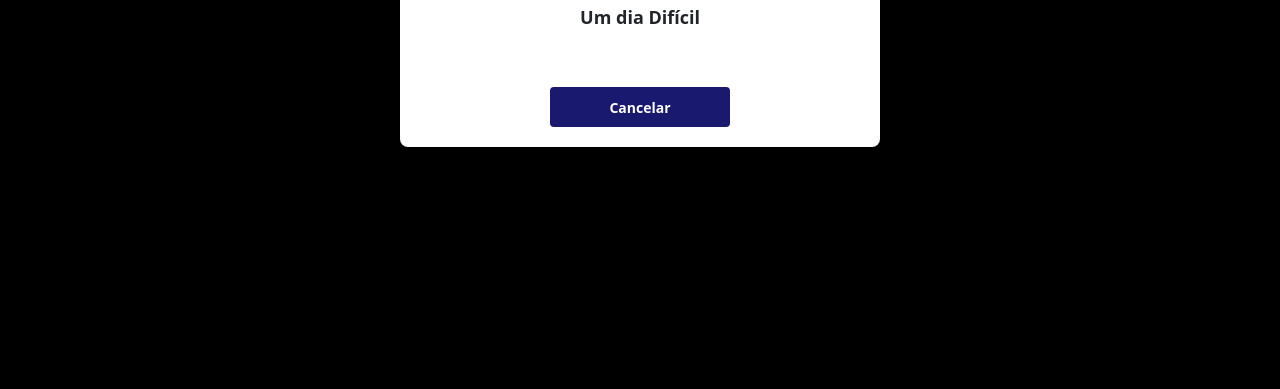
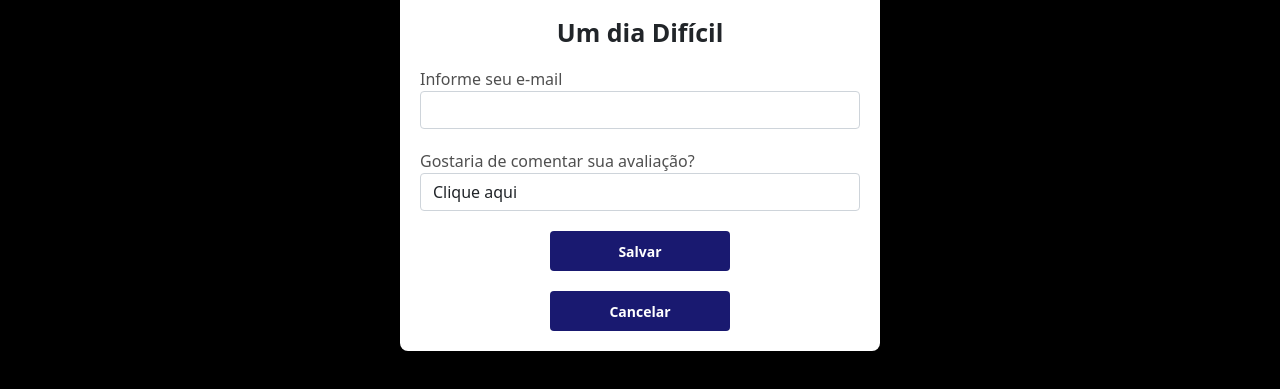
Before and after one commit to marceleoliveira/DSMovie, a plain HTML site: page form.html in a window 1280 px wide. Shown: the part 463-852 px from the top of the page. Before the commit the page ends 800 px from the top, so only its background shows below. Drawn offline with nearby package versions, Linux system fonts and the light colour scheme.

Commit message:
Formulário parte 2

```diff
--- a/css/styles.css
+++ b/css/styles.css
@@ -94,9 +94,48 @@ a, a:hover {
     align-items: center;
     justify-content: center;
     border-radius: 4px;
+    border: 0;
 }
 
 .dsmovie-form-container {
     padding: 40px 0;
     max-width: 480px;
 }
+
+.dsmovie-form-description {
+    background-color: #fff;
+    padding: 20px;
+    display: flex;
+    flex-direction: column;
+    align-items: center;
+    border-bottom-left-radius: 8px;
+    border-bottom-right-radius: 8px;
+}
+
+.dsmovie-form-description h3 {
+    font-size: 25px;
+    font-weight: 700;
+    margin-bottom: 20px;
+}
+
+.dsmovie-form {
+    width: 100%;
+
+}
+
+.dsmovie-form-group {
+    margin-bottom: 20px;
+}
+
+.dsmovie-form-group label {
+    font-size: 16px;
+    color: #4F4F4F;
+}
+
+.dsmovie-form-btn-container {
+    display: flex;
+    align-items: center;
+    flex-direction: column;
+    height: 100px;
+    justify-content: space-between;
+}
--- a/form.html
+++ b/form.html
@@ -34,9 +34,34 @@
                 <div>
                     <div class="dsmovie-card">
                         <img src="https://www.themoviedb.org/t/p/w533_and_h300_bestv2/7CamWBejQ9JQOO5vAghZfrFpMXY.jpg" alt="Um dia Difícil">
-                        <div class="dsmovie-card-description">
+                        <div class="dsmovie-form-description">
                             <h3>Um dia Difícil</h3>
-                            <a class="dsmovie-btn" href="index.html">Cancelar</a>
+
+                            <form class="dsmovie-form">
+
+                                <div class="form-group dsmovie-form-group">
+                                    <label for="email">Informe seu e-mail</label>
+                                    <input class="form-control" type="email" id="email">
+                                </div>
+
+                                <div class="form-group dsmovie-form-group">
+                                    <label for="score">Gostaria de comentar sua avaliação?</label>
+                                    <select class="form-control" name="score" id="score">
+                                        <option value="1">Clique aqui</option>
+                                        <option value="2">Péssimo</option>
+                                        <option value="3">Ruim</option>
+                                        <option value="4">Mediano</option>
+                                        <option value="5">Bom</option>
+                                        <option value="6">Muito bom</option>
+                                    </select>
+                                </div>
+                                <div class="dsmovie-form-btn-container">
+                                    <button class="dsmovie-btn" type="submit">Salvar</button>
+                                    <a class="dsmovie-btn" href="index.html">Cancelar</a>
+                                </div>
+
+                            </form>
+
                         </div>
                     </div>
                 </div>
```
